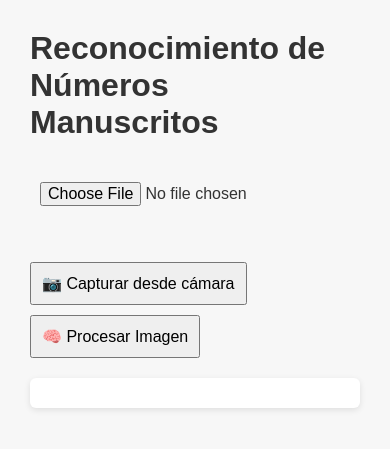
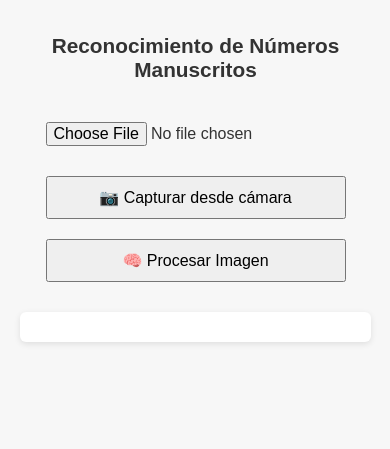
Before and after one commit to geowani/digit_web_app, a FastAPI app: page / in a window 390 px wide. Shown: the top 449 px of the page. Run offline with FastAPI, Linux system fonts and the light colour scheme.

Commit message:
💡 Mejoras responsive: se adapta diseño para móviles y centra elementos

```diff
--- a/templates/index.html
+++ b/templates/index.html
@@ -3,20 +3,36 @@
 <head>
   <meta charset="UTF-8">
   <title>Reconocimiento de Número</title>
+  <meta name="viewport" content="width=device-width, initial-scale=1.0">
   <style>
     body {
       font-family: Arial, sans-serif;
-      margin: 30px;
       background: #f7f7f7;
       color: #333;
+      margin: 0;
+      padding: 0;
+    }
+    .contenedor {
+      max-width: 600px;
+      width: 90%;
+      margin: auto;
+      padding: 20px;
+      text-align: center;
+    }
+    h1 {
+      margin-bottom: 20px;
+      font-size: 1.6em;
     }
     input, button {
       padding: 10px;
       font-size: 16px;
-      margin-top: 10px;
+      margin: 10px 0;
+      width: 100%;
+      max-width: 300px;
     }
-    #preview, #canvas, #video {
+    img, canvas, video {
       margin-top: 15px;
+      width: 100%;
       max-width: 300px;
       border: 1px solid #ccc;
       display: none;
@@ -27,24 +43,30 @@
       padding: 15px;
       border-radius: 6px;
       box-shadow: 0 2px 6px rgba(0, 0, 0, 0.1);
-      max-width: 500px;
+      text-align: left;
+    }
+    @media (max-width: 480px) {
+      h1 {
+        font-size: 1.3em;
+      }
     }
   </style>
 </head>
 <body>
+  <div class="contenedor">
     <h1>Reconocimiento de Números Manuscritos</h1>
 
     <input type="file" id="imageInput" accept="image/*" onchange="mostrarPrevisualizacion()">
-  <br>
     <img id="preview" alt="Vista previa de la imagen">
 
-  <br><video id="video" autoplay></video><br>
+    <video id="video" autoplay muted></video>
     <button onclick="iniciarCamara()">📷 Capturar desde cámara</button>
-  <canvas id="canvas"></canvas><br>
 
+    <canvas id="canvas"></canvas>
     <button onclick="procesarImagen()">🧠 Procesar Imagen</button>
 
     <div id="resultado"></div>
+  </div>
 
   <script>
     const video = document.getElementById("video");
```
Lines whose indentation alone changed are shown as unchanged.
